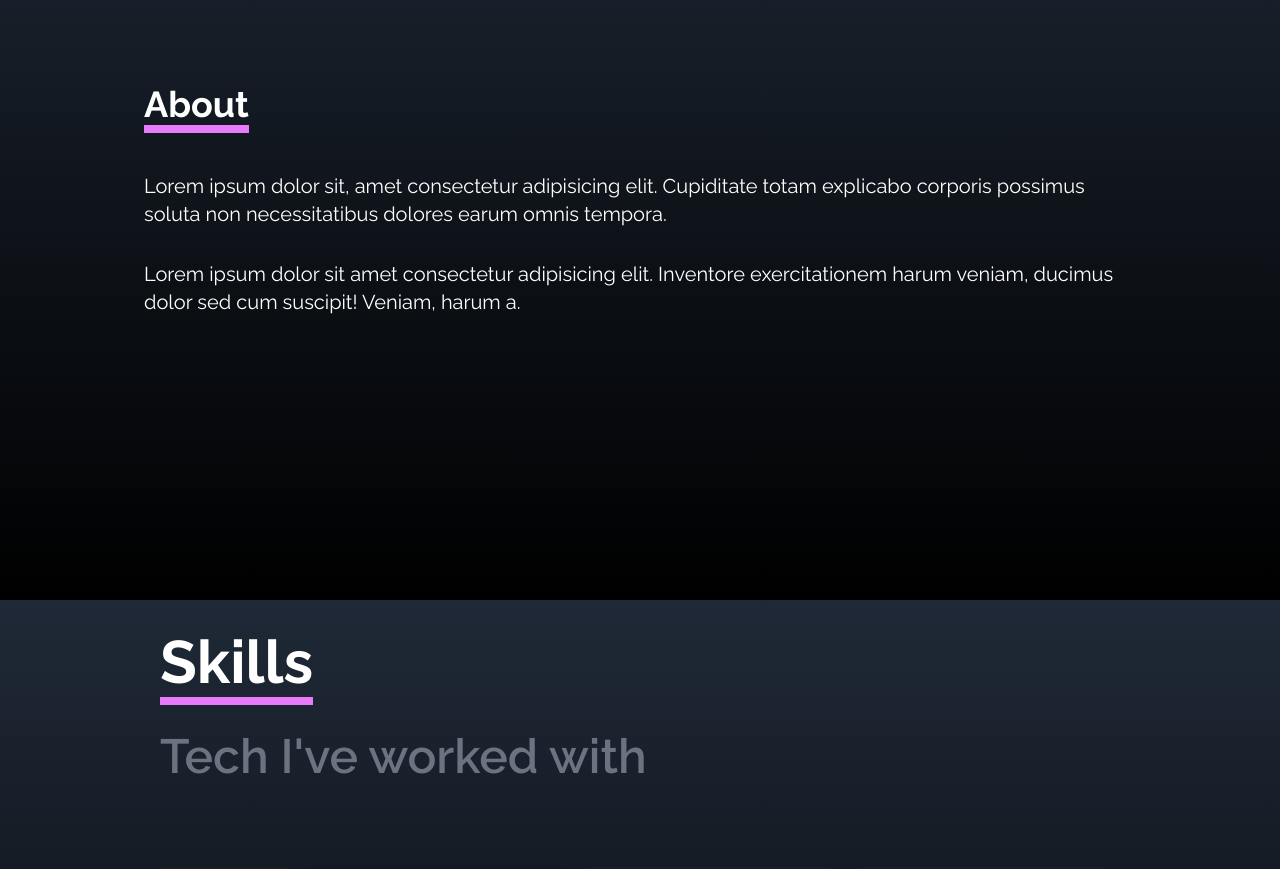
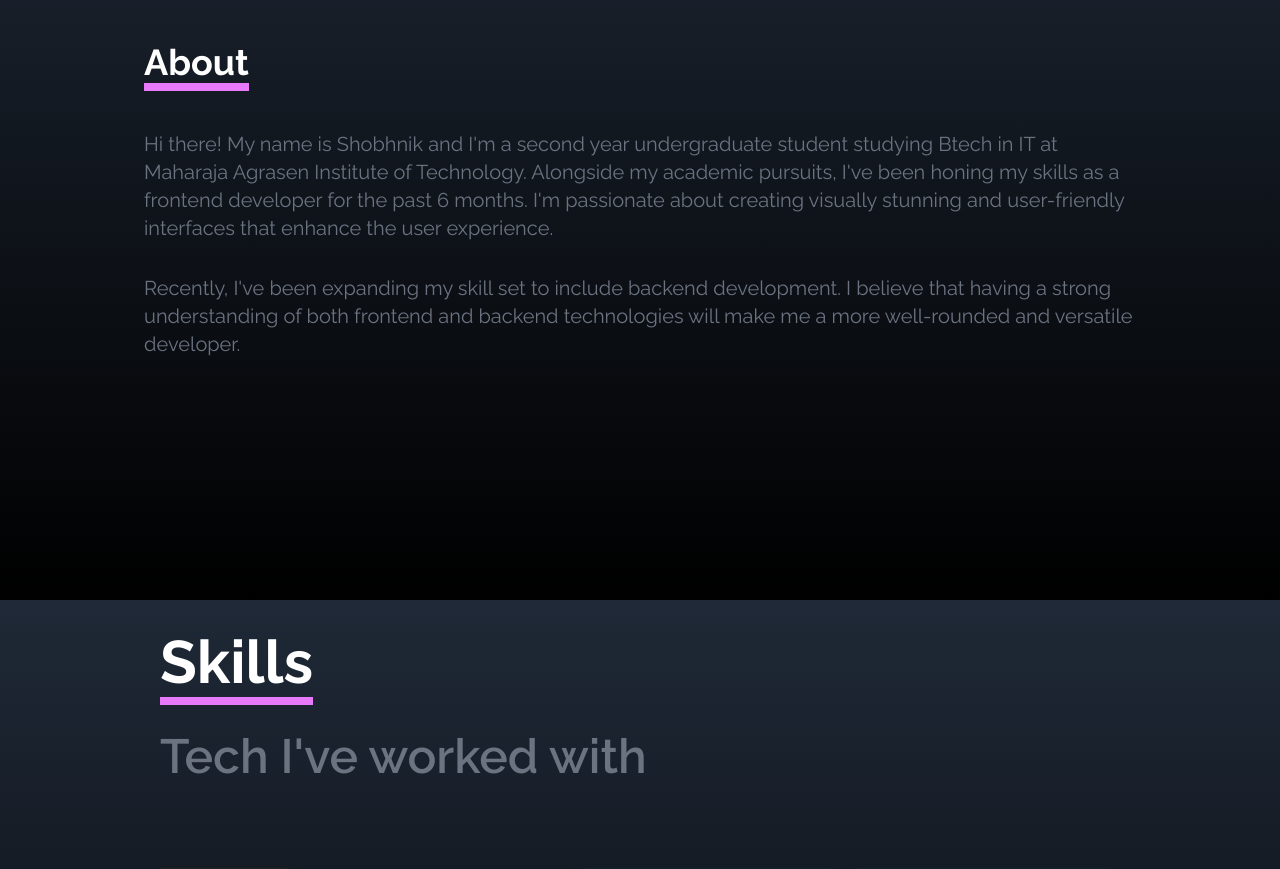
Before and after one commit to Shobhnik13/Portfolio-Website, a React (Vite) app in the folder portfolio/: page / in a window 1280 px wide. Shown: the part 1000-1869 px from the top of the page. Built offline with nearby package versions, Linux system fonts and the light colour scheme.

Commit message:
updated about section

```diff
--- a/portfolio/src/Components/About.jsx
+++ b/portfolio/src/Components/About.jsx
@@ -7,12 +7,13 @@ const About = () => {
         <div className='pb-2'>
             <p className='text-4xl font-bold border-b-8 border-fuchsia-400 inline'>About</p>
         </div>
-        <p className='text-xl mt-10'>
-            Lorem ipsum dolor sit, amet consectetur adipisicing elit. Cupiditate totam explicabo corporis possimus soluta non necessitatibus dolores earum omnis tempora.
+        <p className='text-xl mt-10 text-gray-500'>
+        Hi there! My name is Shobhnik and I'm a second year undergraduate student studying Btech in IT at Maharaja Agrasen Institute of Technology. Alongside my academic pursuits, I've been honing my skills as a frontend developer for the past 6 months.
+        I'm passionate about creating visually stunning and user-friendly interfaces that enhance the user experience.
         </p>
 
-        <p className='text-xl mt-8'>
-            Lorem ipsum dolor sit amet consectetur adipisicing elit. Inventore exercitationem harum veniam, ducimus dolor sed cum suscipit! Veniam, harum a.
+        <p className='text-xl mt-8 text-gray-500'>
+        Recently, I've been expanding my skill set to include backend development. I believe that having a strong understanding of both frontend and backend technologies will make me a more well-rounded and versatile developer.
         </p>
         </div>
     </div>
```
